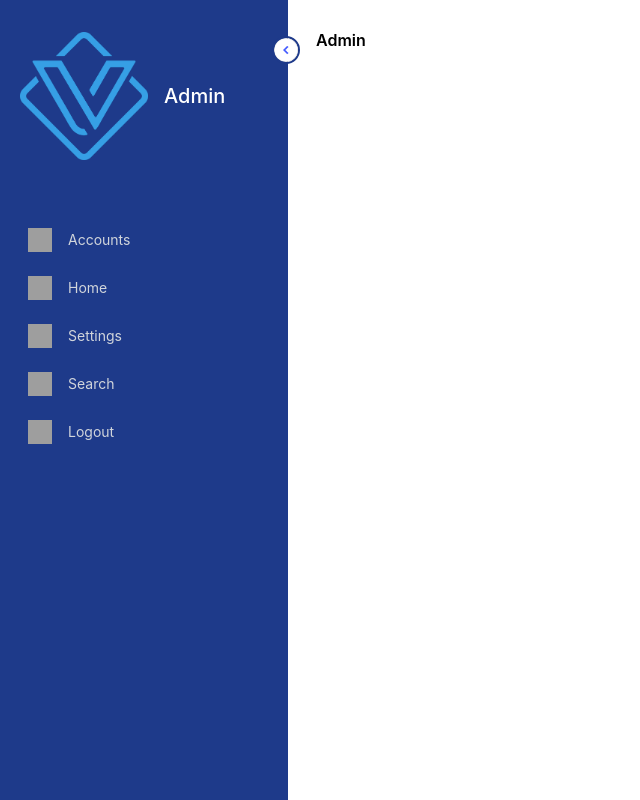
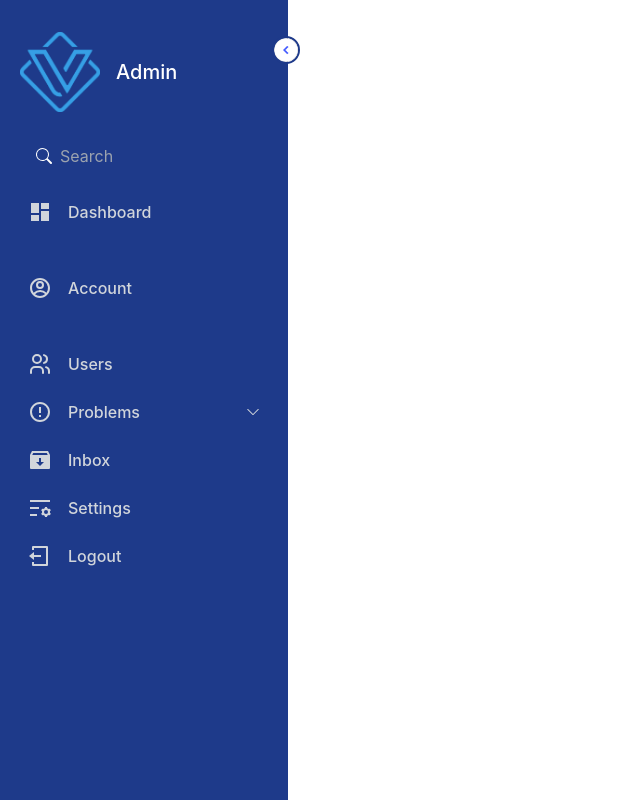
Before and after one commit to The0Danktor/Project-C, a React (Create React App) app in the folder ClientApp/: page /admin in a window 1280 px wide. Both pictures are taken after a click on the picture 78 px from the left and 50 px from the top of the page. Shown: the whole page, without its empty margins (0-640 px from the left). Built offline with nearby package versions, Linux system fonts and the light colour scheme; grey boxes are pictures that could not be loaded.

Commit message:
SideBar Done
Morgen even kijken hoe de rest vd pagina eruit moet gaan zien

```diff
--- a/ClientApp/package.json
+++ b/ClientApp/package.json
@@ -13,6 +13,7 @@
     "@types/react-dom": "^18.0.6",
     "react": "^18.2.0",
     "react-dom": "^18.2.0",
+    "react-icons": "^4.4.0",
     "react-redux": "^8.0.4",
     "react-router-dom": "^6.3.0",
     "react-scripts": "5.0.1",
--- a/ClientApp/src/pages/Admin.tsx
+++ b/ClientApp/src/pages/Admin.tsx
@@ -2,101 +2,32 @@ import React, { useState } from "react";
 import { DarkmodeSwitch } from "../components/Shared/DarkmodeSwitch";
 import control from "../assets/control.png";
 import viscon from "../assets/viscon.png";
+import { BsSearch, BsChevronDown } from "react-icons/bs";
+import { RiDashboardFill, RiAccountCircleLine, RiListSettingsLine, RiErrorWarningLine, RiLogoutBoxLine, RiInboxArchiveFill } from "react-icons/ri";
+import { TbUsers } from "react-icons/tb";
 
 export function Admin() {
-  const search = (
-    <svg
-      xmlns="http://www.w3.org/2000/svg"
-      fill="none"
-      viewBox="0 0 24 24"
-      stroke-width="1.5"
-      stroke="currentColor"
-      className="w-6 h-6"
-    >
-      <path
-        stroke-linecap="round"
-        stroke-linejoin="round"
-        d="M21 21l-5.197-5.197m0 0A7.5 7.5 0 105.196 5.196a7.5 7.5 0 0010.607 10.607z"
-      />
-    </svg>
-  );
-  const settings = (
-    <svg
-      xmlns="http://www.w3.org/2000/svg"
-      fill="none"
-      viewBox="0 0 24 24"
-      stroke-width="1.5"
-      stroke="currentColor"
-      className="w-6 h-6"
-    >
-      <path
-        stroke-linecap="round"
-        stroke-linejoin="round"
-        d="M9.594 3.94c.09-.542.56-.94 1.11-.94h2.593c.55 0 1.02.398 1.11.94l.213 1.281c.063.374.313.686.645.87.074.04.147.083.22.127.324.196.72.257 1.075.124l1.217-.456a1.125 1.125 0 011.37.49l1.296 2.247a1.125 1.125 0 01-.26 1.431l-1.003.827c-.293.24-.438.613-.431.992a6.759 6.759 0 010 .255c-.007.378.138.75.43.99l1.005.828c.424.35.534.954.26 1.43l-1.298 2.247a1.125 1.125 0 01-1.369.491l-1.217-.456c-.355-.133-.75-.072-1.076.124a6.57 6.57 0 01-.22.128c-.331.183-.581.495-.644.869l-.213 1.28c-.09.543-.56.941-1.11.941h-2.594c-.55 0-1.02-.398-1.11-.94l-.213-1.281c-.062-.374-.312-.686-.644-.87a6.52 6.52 0 01-.22-.127c-.325-.196-.72-.257-1.076-.124l-1.217.456a1.125 1.125 0 01-1.369-.49l-1.297-2.247a1.125 1.125 0 01.26-1.431l1.004-.827c.292-.24.437-.613.43-.992a6.932 6.932 0 010-.255c.007-.378-.138-.75-.43-.99l-1.004-.828a1.125 1.125 0 01-.26-1.43l1.297-2.247a1.125 1.125 0 011.37-.491l1.216.456c.356.133.751.072 1.076-.124.072-.044.146-.087.22-.128.332-.183.582-.495.644-.869l.214-1.281z"
-      />
-      <path
-        stroke-linecap="round"
-        stroke-linejoin="round"
-        d="M15 12a3 3 0 11-6 0 3 3 0 016 0z"
-      />
-    </svg>
-  );
-  const home = (
-    <svg
-      xmlns="http://www.w3.org/2000/svg"
-      fill="none"
-      viewBox="0 0 24 24"
-      stroke-width="1.5"
-      stroke="currentColor"
-      className="w-6 h-6"
-    >
-      <path
-        stroke-linecap="round"
-        stroke-linejoin="round"
-        d="M2.25 12l8.954-8.955c.44-.439 1.152-.439 1.591 0L21.75 12M4.5 9.75v10.125c0 .621.504 1.125 1.125 1.125H9.75v-4.875c0-.621.504-1.125 1.125-1.125h2.25c.621 0 1.125.504 1.125 1.125V21h4.125c.621 0 1.125-.504 1.125-1.125V9.75M8.25 21h8.25"
-      />
-    </svg>
-  );
-  const userIcon = (
-    <svg
-      xmlns="http://www.w3.org/2000/svg"
-      fill="none"
-      viewBox="0 0 24 24"
-      stroke-width="1.5"
-      stroke="currentColor"
-      className="w-6 h-6"
-    >
-      <path
-        stroke-linecap="round"
-        stroke-linejoin="round"
-        d="M17.982 18.725A7.488 7.488 0 0012 15.75a7.488 7.488 0 00-5.982 2.975m11.963 0a9 9 0 10-11.963 0m11.963 0A8.966 8.966 0 0112 21a8.966 8.966 0 01-5.982-2.275M15 9.75a3 3 0 11-6 0 3 3 0 016 0z"
-      />
-    </svg>
-  );
-  const logoutIcon = (
-    <svg
-      xmlns="http://www.w3.org/2000/svg"
-      fill="none"
-      viewBox="0 0 24 24"
-      stroke-width="1.5"
-      stroke="currentColor"
-      className="w-6 h-6"
-    >
-      <path
-        stroke-linecap="round"
-        stroke-linejoin="round"
-        d="M15.75 9V5.25A2.25 2.25 0 0013.5 3h-6a2.25 2.25 0 00-2.25 2.25v13.5A2.25 2.25 0 007.5 21h6a2.25 2.25 0 002.25-2.25V15M12 9l-3 3m0 0l3 3m-3-3h12.75"
-      />
-    </svg>
-  );
-
   const [open, setOpen] = useState(false);
+  const [submenuOpen, setSubmenuOpen] = useState(false);
   const Menus = [
-    { title: "Accounts", src: { userIcon }, gap: true },
-    { title: "Home", src: {home} },
-    { title: "Settings", src: {settings} },
-    { title: "Search", src: {search} },
-    { title: "Logout", src: { logoutIcon } },
+    {
+      title: "Dashboard"
+    },
+    { title: "Account", spacing: true, icon: <RiAccountCircleLine /> },
+    { title: "Users", spacing: true, icon: <TbUsers /> },
+    {
+      title: "Problems",
+      icon: <RiErrorWarningLine />,
+      submenu: true,
+      submenuItems: [
+        { title: "Problem 1" },
+        { title: "Problem 2" },
+        { title: "Problem 3" },
+      ],
+    },
+    { title: "Inbox", icon: <RiInboxArchiveFill /> },
+    { title: "Settings", icon: <RiListSettingsLine /> },
+    { title: "Logout", icon: <RiLogoutBoxLine /> },
   ];
   return (
     <div className="flex">
@@ -116,36 +47,77 @@ export function Admin() {
           <img
             src={viscon}
             className={`cursor-pointer duration-500 ${
-              open && "rotate-[360deg] w-32"
+              open && "rotate-[360deg] w-20"
             }`}
           />
           <h1
-            className={`text-white origin-left font-medium text-xl duration-200 ${
+            className={`text-white origin-top font-medium text-xl duration-200 ${
               !open && "scale-0"
             }`}
           >
             Admin
           </h1>
         </div>
-        <ul className="pt-6">
-          {Menus.map((Menu, index) => (
-            <li
-              key={index}
-              className={`flex  rounded-md p-2 cursor-pointer hover:bg-light-white text-gray-300 text-sm items-center gap-x-4
-                        ${Menu.gap ? "mt-9" : "mt-2"} ${
-                index === 0 && "bg-light-white"
-              } `}
-            >
-              <img src={`${Menu.src}`} className="w-6 h-6" />
-              <span className={`${!open && "hidden"} origin-left duration-200`}>
-                {Menu.title}
-              </span>
-            </li>
+        <div
+          className={`flex items-center rounded-md bg-light-white mt-6 ${
+            !open ? "px-2.5" : "px-4"
+          } py-2`}
+        >
+          <BsSearch
+            className={`text-white text-lg block float-left cursor-pointer ${
+              open && "mr-2"
+            }`}
+          />
+          <input
+            type={"search"}
+            placeholder="Search"
+            className={`text-base bg-transparent w-full text-white focus:outline-none ${
+              !open && "hidden"
+            }`}
+          />
+        </div>
+        <ul className="pt-2">
+          {Menus.map((menu, index) => (
+            <>
+              <li
+                key={index}
+                className={`text-gray-300 text-sm flex items-center gap-x-4 cursor-pointer p-2 hover:bg-white hover:text-black rounded-md ${
+                  menu.spacing ? "mt-9" : "mt-2"
+                }`}
+              >
+                <span className="text-2xl block float-left">
+                  {menu.icon ? menu.icon : <RiDashboardFill />}
+                </span>
+                <span
+                  className={`text-base font-medium flex-1 ${
+                    !open && "hidden"
+                  }`}
+                >
+                  {menu.title}
+                </span>
+                {menu.submenu && open && (
+                  <BsChevronDown
+                    className={`${submenuOpen && "rotate-180"}`}
+                    onClick={() => setSubmenuOpen(!submenuOpen)}
+                  />
+                )}
+              </li>
+
+              {menu.submenu && submenuOpen && open &&(
+                <ul className="ml-8">
+                  {menu.submenuItems.map((submenuItem, index) => (
+                    <li
+                      key={index}
+                      className="text-gray-300 text-sm flex items-center gap-x-4 cursor-pointer p-2 px-5 hover:bg-white hover:text-black rounded-md"
+                    >
+                      {submenuItem.title}
+                    </li>
+                  ))}
+                </ul>
+              )}
+            </>
           ))}
         </ul>
-      </div>
-      <div className="p-7 text-2x1 font-semibold flex-1 h-screen">
-        <h1>Admin</h1>
       </div>
     </div>
   );
```
Also changed, not shown: 1 other file (tests, documents, lock files or other folders).
